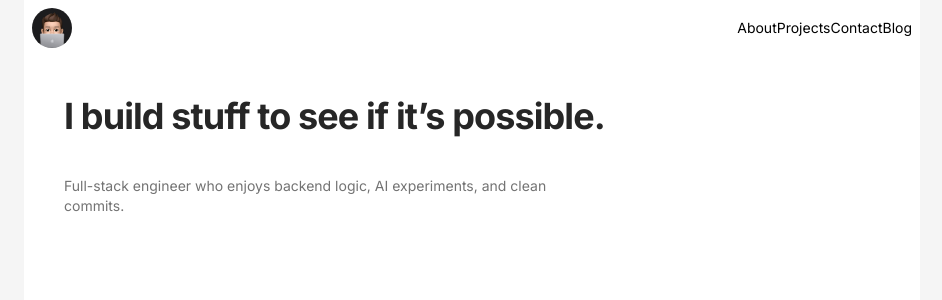
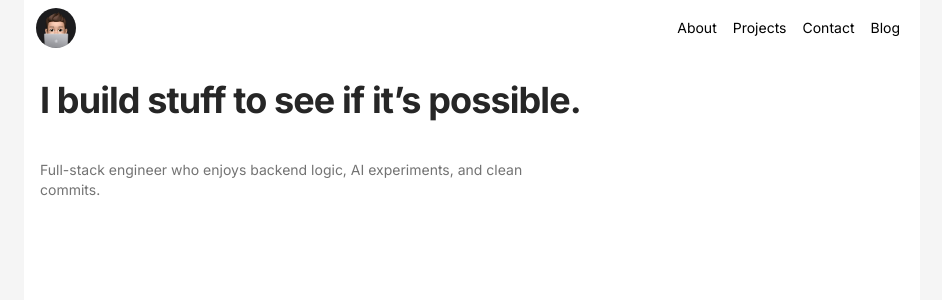
Before and after one commit to ShahuKor/Portfolio, a Next.js app: page / in a window 1280 px wide. Shown: the top 300 px of the page, without its empty margins (168-1110 px from the left). Built offline with nearby package versions, Linux system fonts and the light colour scheme.

Commit message:
Complete NavBar with motion

```diff
--- a/app/globals.css
+++ b/app/globals.css
@@ -3,6 +3,10 @@
 @custom-variant dark (&:where(.dark, .dark *));
 
 @theme inline {
+  --shadow-custom:
+    0px 2px 3px -1px rgba(0, 0, 0, 0.1), 0px 1px 0px 0px rgba(25, 28, 33, 0.02),
+    0px 0px 0px 1px rgba(25, 28, 33, 0.08);
+
   --color-primary: var(--color-neutral-800);
   --color-secondary: var(--color-neutral-500);
 }
--- a/app/page.tsx
+++ b/app/page.tsx
@@ -4,7 +4,7 @@
 export default function Home() {
   return (
     <>
-      <Container className="min-h-screen p-4 md:p-10">
+      <Container className="min-h-[200vh] p-4 md:pt-20 md:pb-10">
         <Hero />
       </Container>
     </>
--- a/components/navbar.tsx
+++ b/components/navbar.tsx
@@ -1,9 +1,9 @@
 "use client";
-import React from "react";
+import React, { useState } from "react";
 import Link from "next/link";
 import { Container } from "./Container";
 import Image from "next/image";
-import { motion } from "framer-motion";
+import { motion, useMotionValueEvent, useScroll } from "framer-motion";
 
 export const Navbar = () => {
   const navItems = [
@@ -12,9 +12,33 @@
     { title: "Contact", href: "/contact" },
     { title: "Blog", href: "/blog" },
   ];
+
+  const [hovered, setHovered] = useState<number | null>(null);
+  const { scrollY } = useScroll();
+  const [scrolled, setScrolled] = useState<boolean>(false);
+
+  useMotionValueEvent(scrollY, "change", (latest) => {
+    if (latest > 20) {
+      setScrolled(true);
+    } else {
+      setScrolled(false);
+    }
+  });
+
   return (
     <Container>
-      <div className="flex items-center justify-between p-2">
+      <motion.nav
+        animate={{
+          boxShadow: scrolled ? "var(--shadow-custom)" : "none",
+          width: scrolled ? "55%" : "100%",
+          y: scrolled ? 10 : 0,
+        }}
+        transition={{
+          duration: 0.4,
+          ease: "easeInOut",
+        }}
+        className="fixed inset-x-0 top-0 z-50 mx-auto flex max-w-4xl items-center justify-between rounded-full bg-white px-3 py-2 dark:bg-neutral-900"
+      >
         <Image
           className="h-10 w-10 rounded-full"
           src="/profile.jpeg"
@@ -26,12 +50,24 @@
         />
         <div className="flex items-center justify-center">
           {navItems.map((item, index) => (
-            <Link href={item.href} key={index} className="text-sm">
-              {item.title}
+            <Link
+              href={item.href}
+              key={index}
+              className="relative px-2 py-1 text-sm"
+              onMouseEnter={() => setHovered(index)}
+              onMouseLeave={() => setHovered(null)}
+            >
+              {hovered === index && (
+                <motion.span
+                  layoutId="hovered-span"
+                  className="absolute inset-0 h-full w-full rounded-md bg-neutral-100 dark:bg-neutral-800"
+                ></motion.span>
+              )}
+              <span className="relative z-10">{item.title}</span>
             </Link>
           ))}
         </div>
-      </div>
+      </motion.nav>
     </Container>
   );
 };
```
